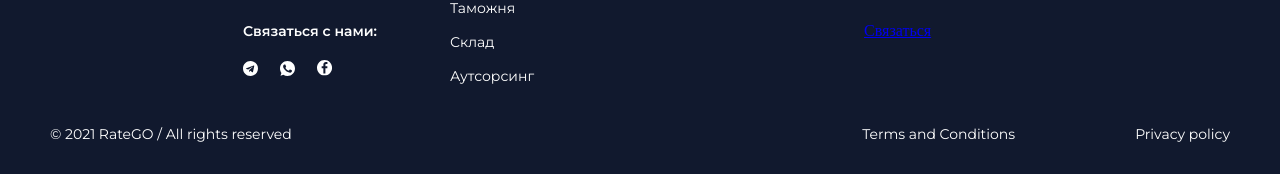
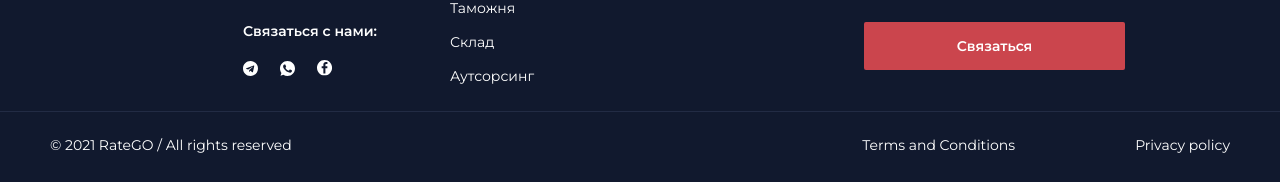
Before and after one commit to tyomkainfo/RateGO, a plain HTML site: page about.html in a window 1280 px wide. Shown: the part 1596-1778 px from the top of the page. Drawn offline with nearby package versions, Linux system fonts and the light colour scheme.

Commit message:
add lost elements

```diff
--- a/about.html
+++ b/about.html
@@ -75,7 +75,6 @@
         </div>
       </div>
     </header>
-
 
 
 
@@ -211,14 +210,19 @@
               время!
             </p>
             <div>
-              <a class="kk_button" href="#">Связаться</a>
+              <a class="button" href="#">Связаться</a>
             </div>
           </div>
         </div>
-        <div class="kk_flex_down">
-          <a href="#">&copy; 2021 RateGO / All rights reserved</a>
-          <a href="#">Terms and Conditions</a>
-          <a href="#">Privacy policy</a>
+      </div>
+      </div>
+      <div class="footer_border">
+        <div class="container">
+          <div class="kk_flex_down">
+            <a href="#">&copy; 2021 RateGO / All rights reserved</a>
+            <a href="#">Terms and Conditions</a>
+            <a href="#">Privacy policy</a>
+          </div>
         </div>
       </div>
     </footer>
```
Also changed, not shown: avia.html (+1 -0 lines).
